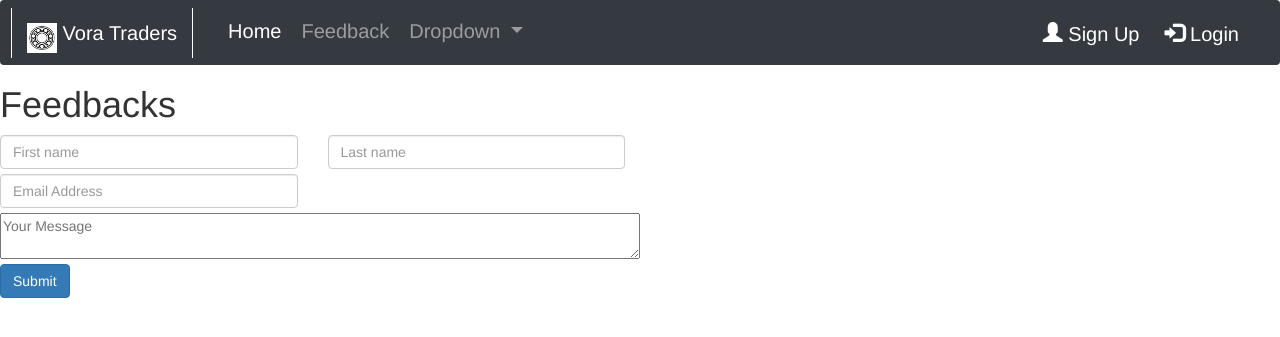
After one commit to Nisarg2104/Vora-Traders-Website, a Flask app: page /feedback in a window 1280 px wide. The commit adds this page. Shown: the top 337 px of the page. Run offline with Flask 2, Linux system fonts and the light colour scheme; some libraries are stand-ins or nearby versions.

Commit message:
added feedback page and function in flask

```diff
--- a/application.py
+++ b/application.py
@@ -1,6 +1,24 @@
-from flask import Flask, render_template
+from flask import Flask, render_template, request, session
+from flask_session import Session
+
 app=Flask(__name__)
+
+
+app.config["SESSION_PERMANENT"] = False
+app.config["SESSION_TYPE"] = "filesystem"
+Session(app)
+
 
 @app.route("/")
 def index():
     return render_template("index.html")
+
+feedbacks=[]
+
+@app.route("/feedback",methods=["GET","POST"])
+def feedback_function():
+    if request.method == "POST":
+        my_feedback=request.form.get("feedback")
+        feedbacks.append(my_feedback)
+
+    return render_template("feedback.html",feedbacks=feedbacks)
--- /dev/null
+++ b/templates/feedback.html
@@ -0,0 +1,34 @@
+{% extends "index.html" %}
+{% block main %}
+<h1>Feedbacks</h1>
+<ul>
+    {% for feedbac in feedbacks %}
+    <li>{{feedbac}}</li>
+    {% endfor %}
+</ul>
+<form action="{{url_for('feedback_function')}}" method="post">
+   <div class="row">
+      <div class="col-lg-3 col-sm-6">
+        <input type="text" name="first_name" class="form-control"  placeholder="First name">
+      </div>
+      <div class="col-lg-3 col-sm-6" >
+        <input type="text" name="last_name" class="form-control"  placeholder="Last name">
+      </div>
+    </div>
+    <div class="row" style="margin-top: 5px;">
+    <div class="col-lg-3 col-sm-6">
+          <input type="email" name="email" class="form-control" id="inputEmail3" placeholder="Email Address">
+        </div>
+    </div>
+
+
+
+        <textarea name="feedback" style="width:50%; height:auto;margin-top: 5px;" placeholder="Your Message"></textarea>
+
+    <div class="form-group row">
+        <div class="col-sm-10">
+          <button type="submit" class="btn btn-primary">Submit</button>
+        </div>
+      </div>
+  </form>
+  {% endblock %}
--- a/templates/index.html
+++ b/templates/index.html
@@ -28,7 +28,7 @@
                           <a class="nav-link" href="#" style="font-size: 20px; font-style: bold; padding-left:10px;padding-right: 10px;">Home <span class="sr-only">(current)</span></a>
                         </li>
                         <li class="nav-item">
-                          <a class="nav-link" style="font-size: 20px; font-style: bold; padding-left:10px;padding-right: 10px;" href="#">Link</a>
+                          <a class="nav-link" style="font-size: 20px; font-style: bold; padding-left:10px;padding-right: 10px;" href="{{url_for('feedback_function')}}">Feedback</a>
                         </li>
                         <li class="nav-item dropdown">
                           <a class="nav-link dropdown-toggle" href="#" id="navbarDropdown" role="button" data-toggle="dropdown" aria-haspopup="true" aria-expanded="false" style="font-size: 20px; font-style: bold; padding-left:10px;padding-right: 10px;">
@@ -51,6 +51,8 @@
                     </div>
                     </div>
                   </nav>
+                  {%block main %}
+                  {% endblock %}
 
     </body>
 </html>
```
Also changed, not shown: 1 other file.
